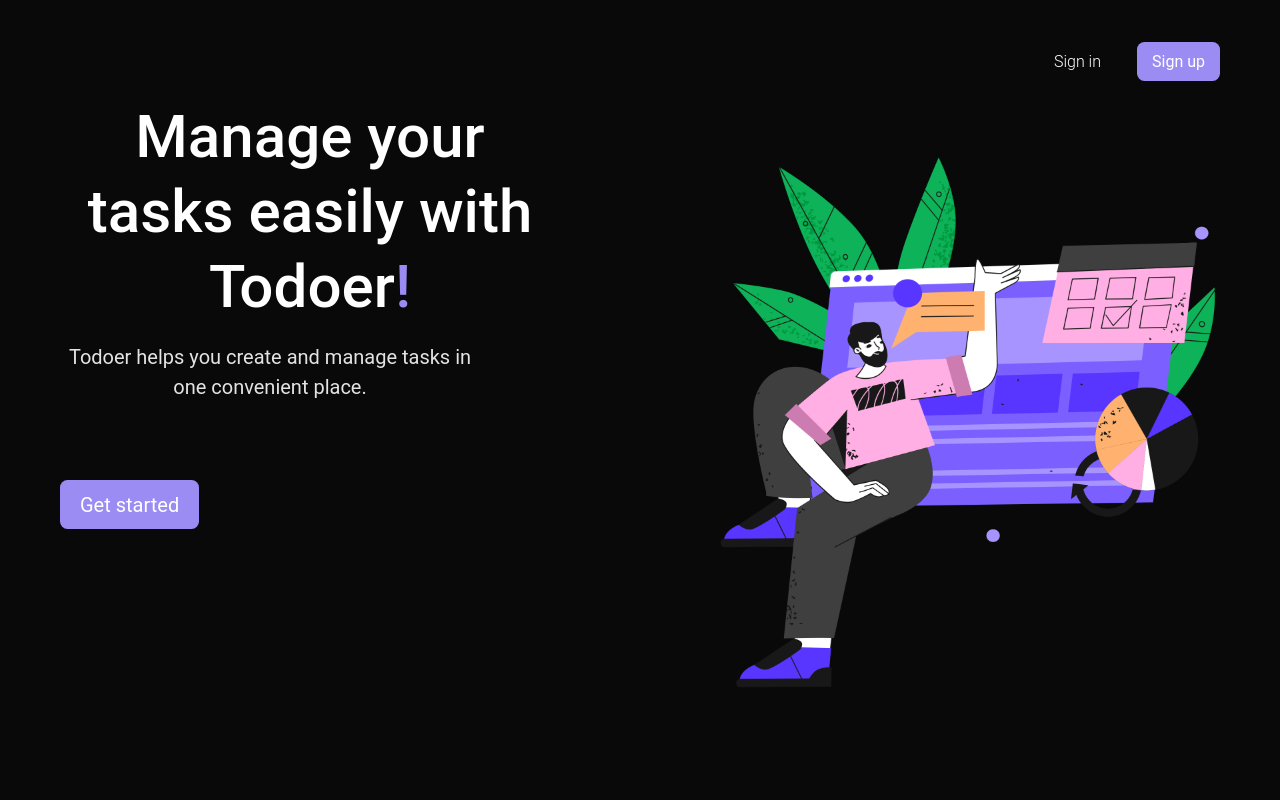
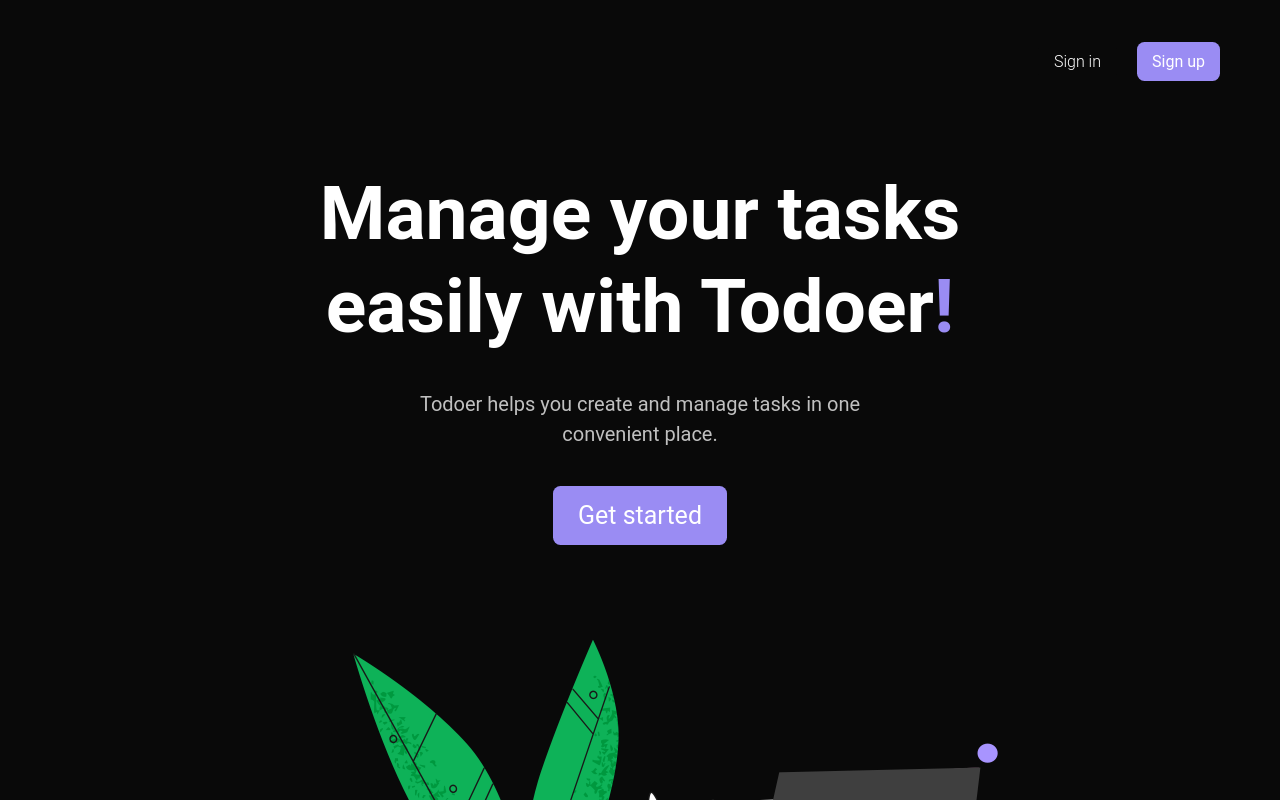
Before and after one commit to Ana-Vartasashvili/task-management-app, a React app: page / in a window 1280 px wide. Built offline with nearby package versions, Linux system fonts and the light colour scheme; no server answers; the HTML template or start-up script is replaced by a standard one.

Commit message:
make the home page responsive

```diff
--- a/src/pages/home/Home.tsx
+++ b/src/pages/home/Home.tsx
@@ -20,28 +20,28 @@
         </Link>
       </div>
 
-      <div className="flex flex-col w-full items-start justify-between mt-5 lg:flex-row lg:items-start lg:gap-14">
-        <div className="w-full flex flex-col gap-7 items-center lg:items-start">
-          <h1 className="text-white text-[3.5rem]  text-center font-medium leading-tight mt-5 max-w-[40rem] sm:text-[6rem] sm:max-w-[50rem]">
+      <div className="flex flex-col w-full items-start justify-between mt-5  lg:gap-14">
+        <div className="w-full flex flex-col gap-7 items-center lg:items-center">
+          <h1 className="text-white text-[3.5rem] font-bold text-center  leading-tight max-w-[90%] sm:text-[5.3rem] sm:max-w-[70%] md:mt-32 lg:text-[7.5rem] lg:max-w-[70rem] lg:mb-7">
             Manage your tasks easily with Todoer
             <span className="text-main_purple">!</span>
           </h1>
 
-          <p className="text-[1.5rem] max-w-lg text-textColor_lightGray text-center sm:text-[2rem] sm:max-w-2xl">
+          <p className="text-[1.5rem] max-w-lg text-lightGray text-center sm:text-[2rem] sm:max-w-2xl lg:max-w-[45rem]">
             Todoer helps you create and manage tasks in one convenient place.
           </p>
 
-          <div className="mt-10 lg:mt-28">
+          <div className="mt-10 lg:mt-12">
             <Link
               to={'/sign-up'}
-              className="bg-main_purple text-white py-5 px-8 text-[1.5rem] rounded-xl hover:bg-dark_purple hover:duration-300 ease-in-out sm:text-[2rem]"
+              className="bg-main_purple text-white py-5 px-8 text-[1.5rem] rounded-xl hover:bg-dark_purple hover:duration-300 ease-in-out sm:text-[2rem] lg:text-[2.5rem] lg:px-10 lg:py-6"
             >
               Get started
             </Link>
           </div>
         </div>
 
-        <div className="w-full mb-10 mt-28 md:w-4/5 mx-auto">
+        <div className="w-full mb-10 mt-28 md:w-4/5 mx-auto lg:max-w-[75rem]">
           <img
             src={homePageIllustration}
             alt="simple illustration of a boy and diagrams"
--- a/tailwind.config.cjs
+++ b/tailwind.config.cjs
@@ -23,6 +23,7 @@
       SignUp_card_color: '#252525',
       SignUp_card_font_color: '#f8fafc',
       gray: '#9398A7',
+      lightGray: '#C0C0C0',
       textColor_lightGray: '#e3e3e3',
       textColor_darkGray: '#44403c',
       textColor_gray: '#8c9283',
```
